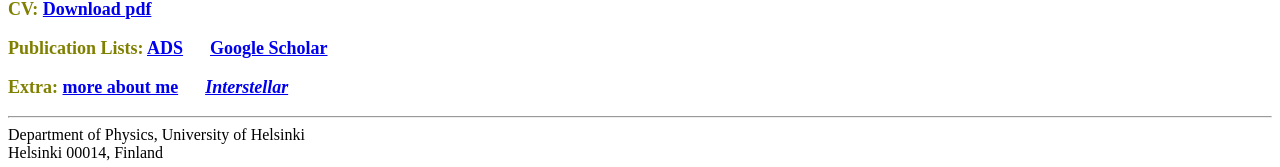
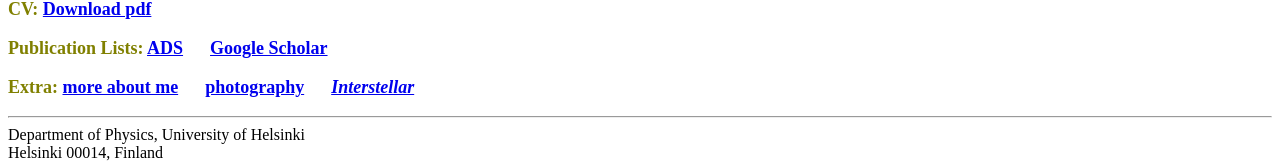
Before and after one commit to yuanhongqu/yuanhongqu.github.io, a plain HTML site: page index.html in a window 1280 px wide. Shown: the part 579-746 px from the top of the page. Drawn offline with Linux system fonts and the light colour scheme.

Commit message:
Update index.html

```diff
--- a/index.html
+++ b/index.html
@@ -104,6 +104,8 @@
 	    Extra:
 	    <a href="./extra.html"target="_blank" rel="noopener noreferrer">  more about me</a>
 		&emsp;
+		<a href="https://500px.com/p/yuanhong_photography">  photography</a>
+		&emsp;
 		<a href="https://iopscience.iop.org/article/10.3847/2515-5172/ae5dcf"target="_blank" rel="noopener noreferrer" > <em>Interstellar</em></a>
 	  </h3>
 
```
